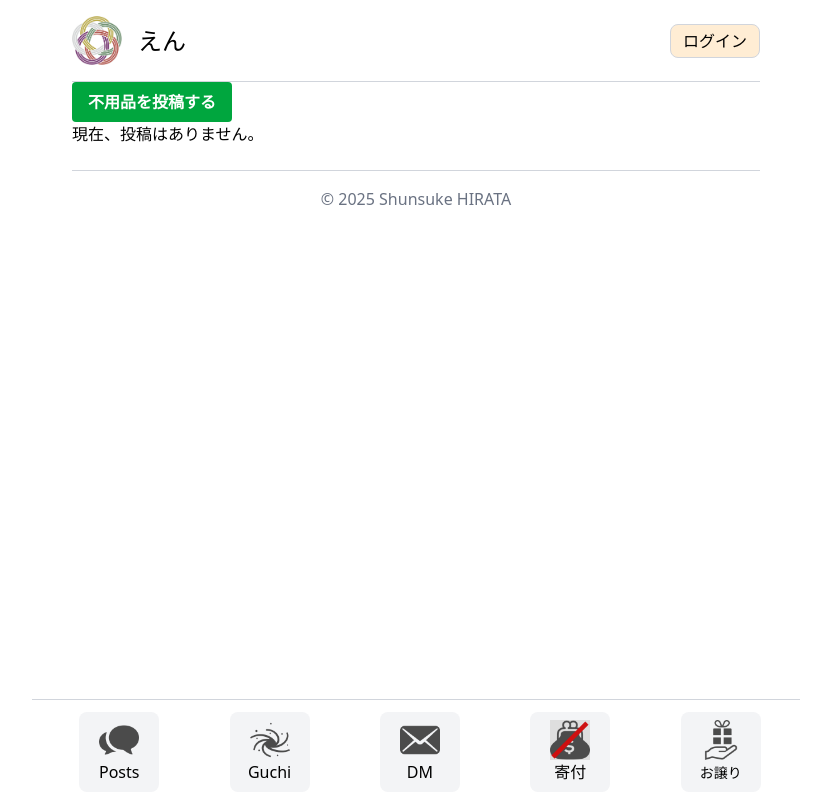
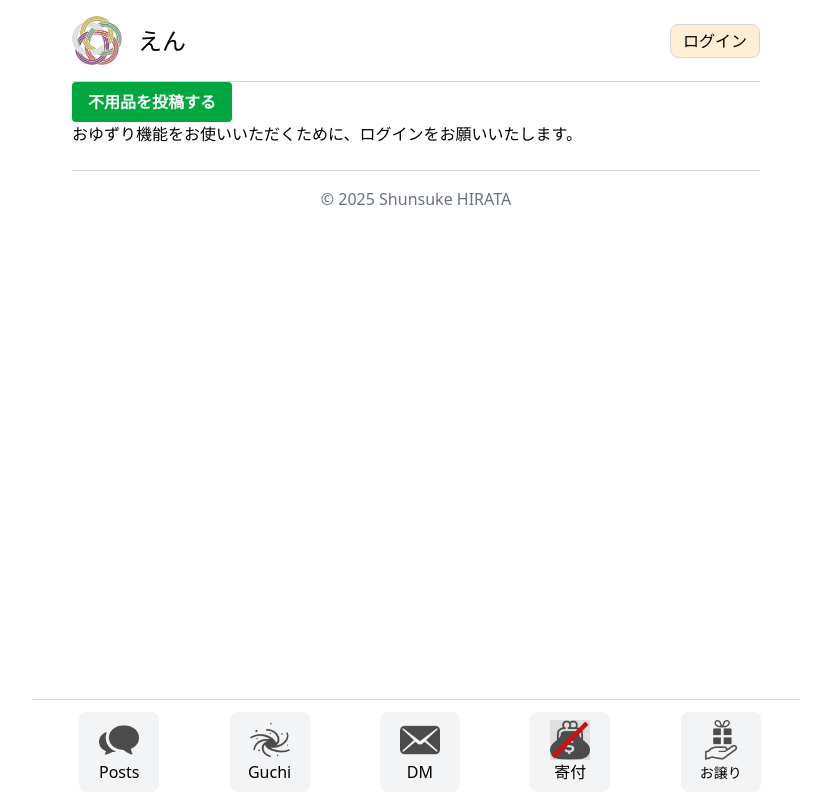
Before and after one commit to Shunsuke0205/message-board-site-on-vercel, a Next.js app: page /second-hand in a window 1280 px wide. Shown: the whole page, without its empty margins (224-1055 px from the left). Built offline with nearby package versions, Linux system fonts and the light colour scheme; no server answers; the database is empty.

Commit message:
fix: user login check

```diff
--- a/src/app/second-hand/page.tsx
+++ b/src/app/second-hand/page.tsx
@@ -28,6 +28,12 @@ type ItemWithImageUrl = Item & {
 
 const SecondHandPostList = async () => {
   const supabase = await createClient();
+  const { data: userData, error: userError } = await supabase.auth.getUser();
+  if (userError || !userData) {
+    console.error("Error fetching user data in SecondHandPostList:", userError);
+    return <div>おゆずり機能をお使いいただくために、ログインをお願いいたします。</div>;
+  }
+
   const { data: itemData, error: itemError } = await supabase
     .from("second_hand_item")
     .select(`
```
